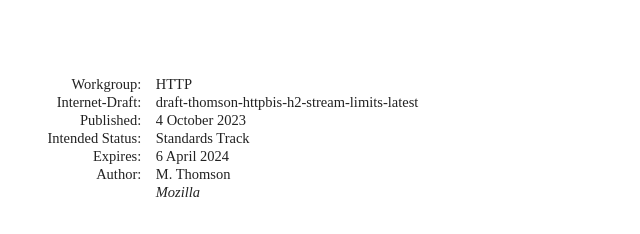
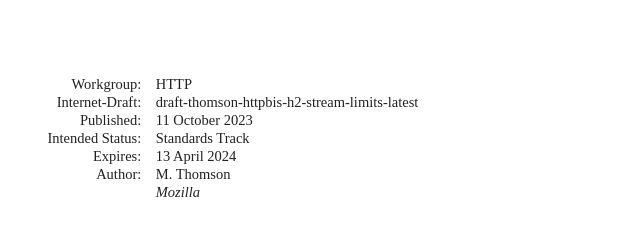
Before and after one commit to martinthomson/h2-stream-limits, a plain HTML site: page draft-thomson-httpbis-h2-stream-limits.html in a window 1280 px wide. Shown: the top 234 px of the page, 92-732 px from the left. Drawn offline with Linux system fonts and the light colour scheme; a web font is replaced by a local one.

Commit message:
Script updating gh-pages from 14971df. [ci skip]

```diff
--- a/draft-thomson-httpbis-h2-stream-limits.html
+++ b/draft-thomson-httpbis-h2-stream-limits.html
@@ -1033,7 +1033,7 @@ svg :is([fill="white"], [fill^="#fff"]) {
 </tr></thead>
 <tfoot><tr>
 <td class="left">Thomson</td>
-<td class="center">Expires 6 April 2024</td>
+<td class="center">Expires 13 April 2024</td>
 <td class="right">[Page]</td>
 </tr></tfoot>
 </table>
@@ -1046,12 +1046,12 @@ svg :is([fill="white"], [fill^="#fff"]) {
 <dd class="internet-draft">draft-thomson-httpbis-h2-stream-limits-latest</dd>
 <dt class="label-published">Published:</dt>
 <dd class="published">
-<time datetime="2023-10-04" class="published">4 October 2023</time>
+<time datetime="2023-10-11" class="published">11 October 2023</time>
     </dd>
 <dt class="label-intended-status">Intended Status:</dt>
 <dd class="intended-status">Standards Track</dd>
 <dt class="label-expires">Expires:</dt>
-<dd class="expires"><time datetime="2024-04-06">6 April 2024</time></dd>
+<dd class="expires"><time datetime="2024-04-13">13 April 2024</time></dd>
 <dt class="label-authors">Author:</dt>
 <dd class="authors">
 <div class="author">
@@ -1102,7 +1102,7 @@ of abuse.<a href="#section-abstract-1" class="pilcrow">¶</a></p>
         time. It is inappropriate to use Internet-Drafts as reference
         material or to cite them other than as "work in progress."<a href="#section-boilerplate.1-3" class="pilcrow">¶</a></p>
 <p id="section-boilerplate.1-4">
-        This Internet-Draft will expire on 6 April 2024.<a href="#section-boilerplate.1-4" class="pilcrow">¶</a></p>
+        This Internet-Draft will expire on 13 April 2024.<a href="#section-boilerplate.1-4" class="pilcrow">¶</a></p>
 </section>
 </div>
 <div id="copyright">
@@ -1410,7 +1410,7 @@ documented in <span><a href="https://rfc-editor.org/rfc/rfc9113#section-11" clas
 <dl class="references">
 <dt id="CVE-2023-44487">[CVE-2023-44487]</dt>
         <dd>
-<span class="refTitle">"HTTP/2 Unbounded Request Cancellation"</span>, <time datetime="2023-10-10" class="refDate">10 October 2023</time>. </dd>
+<span class="refTitle">"HTTP/2 Rapid Reset CVE Record"</span>, <time datetime="2023-10-10" class="refDate">10 October 2023</time>, <span>&lt;<a href="https://www.cve.org/CVERecord?id=CVE-2023-44487">https://www.cve.org/CVERecord?id=CVE-2023-44487</a>&gt;</span>. </dd>
 <dd class="break"></dd>
 <dt id="RFC9114">[HTTP/3]</dt>
       <dd>
```
Also changed, not shown: draft-thomson-httpbis-h2-stream-limits.txt.
